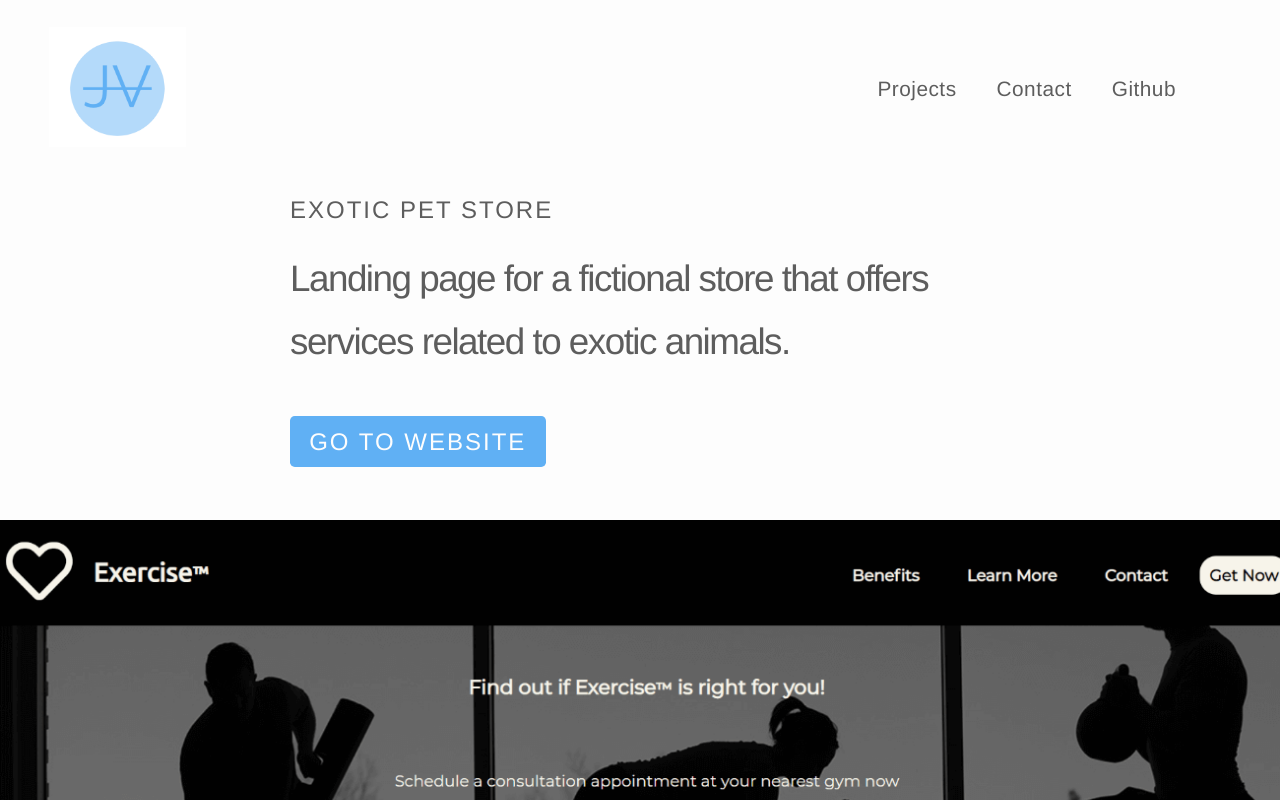
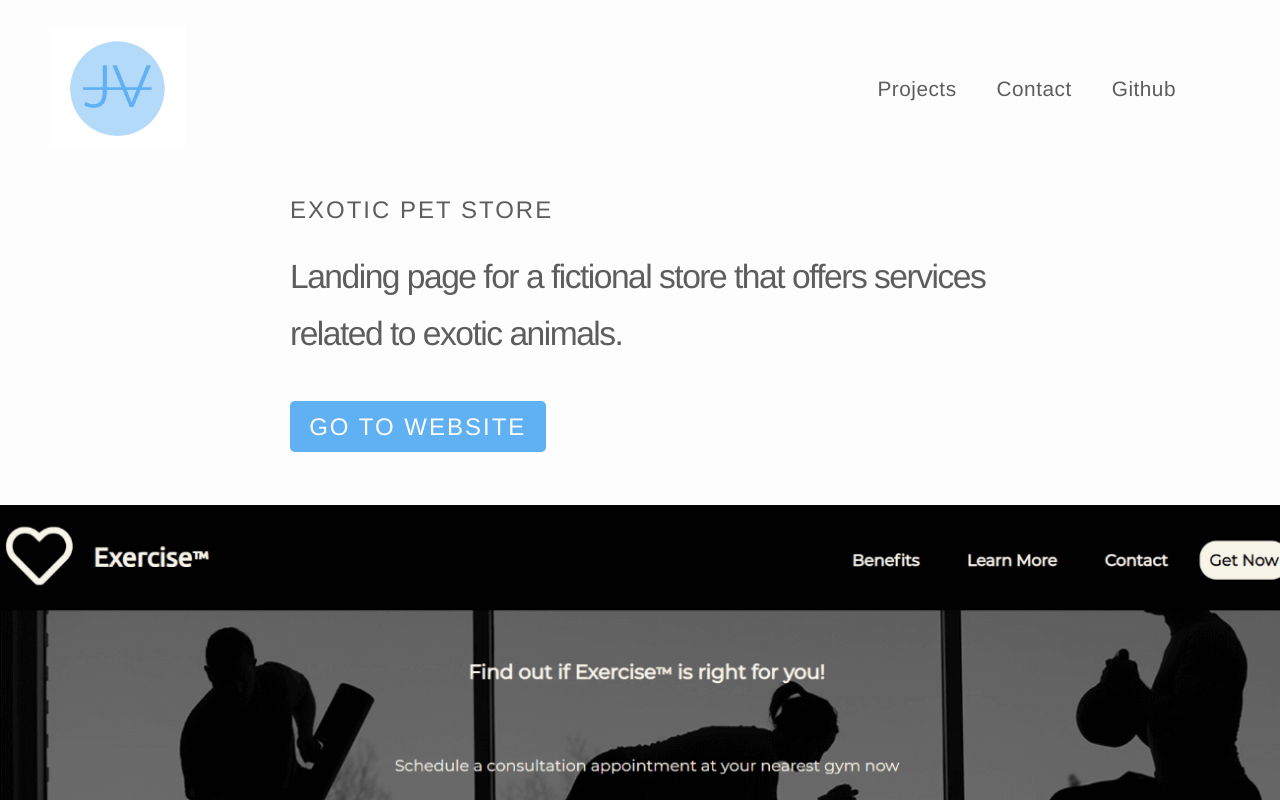
Before and after one commit to julianvazq/react-portfolio, a React (Create React App) app: page /exercise-site in a window 1280 px wide. Shown: the top 800 px of the page. Built offline with nearby package versions, Linux system fonts and the light colour scheme.

Commit message:
Typography

```diff
--- a/src/components/Footer.js
+++ b/src/components/Footer.js
@@ -28,7 +28,7 @@ const Footer = () => {
     padding-right: 0.3em;
 
     @media (max-width: 850px) {
-      font-size: 2.3rem;
+      font-size: 2.1rem;
     }
 
     @media (max-width: 580px) {
--- a/src/components/middle/ProjectSection.js
+++ b/src/components/middle/ProjectSection.js
@@ -15,7 +15,7 @@ const ProjectSection = () => {
     padding: 8em 0;
 
     @media (max-width: 750px) {
-      padding: 4em 0;
+      padding: 2em 0;
     }
   `;
 
@@ -25,7 +25,7 @@ const ProjectSection = () => {
     letter-spacing: -1px;
 
     @media (max-width: 580px) {
-      font-size: 2.3rem;
+      font-size: 2.2rem;
     }
   `;
 
--- a/src/components/projects/ExerciseSitePage.js
+++ b/src/components/projects/ExerciseSitePage.js
@@ -22,7 +22,7 @@ const ExoticPetStorePage = () => {
   const ProjectDescription = styled.h2`
     letter-spacing: -1.5px;
     line-height: 1.7;
-    font-size: 2.3rem;
+    font-size: 2.1rem;
     font-weight: 400;
     margin-bottom: 1.5em;
 
--- a/src/components/projects/ExoticPetStorePage.js
+++ b/src/components/projects/ExoticPetStorePage.js
@@ -22,7 +22,7 @@ const ExoticPetStorePage = () => {
   const ProjectDescription = styled.h2`
     letter-spacing: -1.5px;
     line-height: 1.7;
-    font-size: 2.3rem;
+    font-size: 2.1rem;
     font-weight: 400;
     margin-bottom: 1.5em;
 
--- a/src/components/projects/LifeTrackerPage.js
+++ b/src/components/projects/LifeTrackerPage.js
@@ -22,7 +22,7 @@ const LifeTrackerPage = () => {
   const ProjectDescription = styled.h2`
     letter-spacing: -1.5px;
     line-height: 1.7;
-    font-size: 2.3rem;
+    font-size: 2.1rem;
     font-weight: 400;
     margin-bottom: 1.5em;
 
--- a/src/components/projects/PGFinderPage.js
+++ b/src/components/projects/PGFinderPage.js
@@ -23,7 +23,7 @@ const PGFinderPage = () => {
   const ProjectDescription = styled.h2`
     letter-spacing: -1.5px;
     line-height: 1.7;
-    font-size: 2.3rem;
+    font-size: 2.1rem;
     font-weight: 400;
     margin-bottom: 1.5em;
 
--- a/src/components/projects/TypingTestPage.js
+++ b/src/components/projects/TypingTestPage.js
@@ -22,7 +22,7 @@ const TypingTestPage = () => {
   const ProjectDescription = styled.h2`
     letter-spacing: -1.5px;
     line-height: 1.7;
-    font-size: 2.3rem;
+    font-size: 2.1rem;
     font-weight: 400;
     margin-bottom: 1.5em;
 
--- a/src/components/top/Hero.js
+++ b/src/components/top/Hero.js
@@ -11,7 +11,7 @@ const Hero = () => {
     margin-bottom: 2em;
 
     @media (max-width: 580px) {
-      font-size: 2.3rem;
+      font-size: 2.1rem;
     }
   `;
 
```
